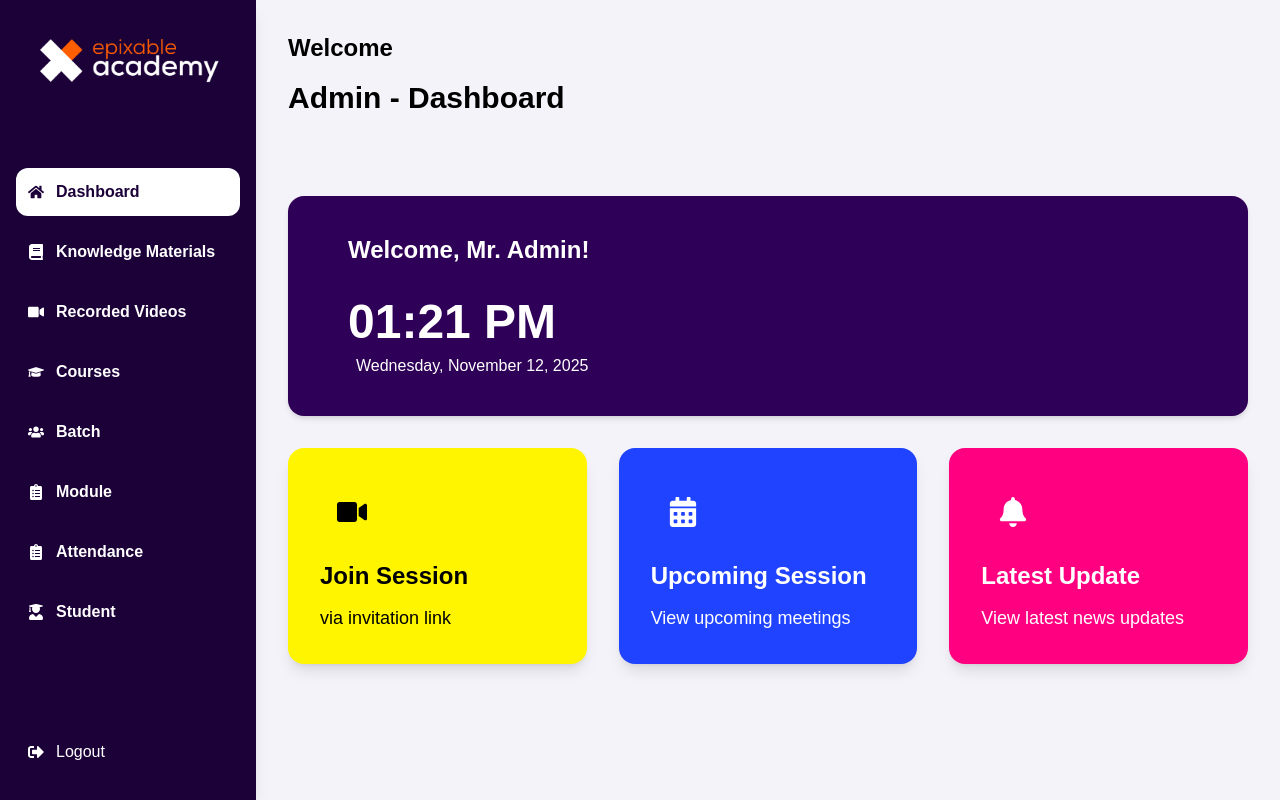
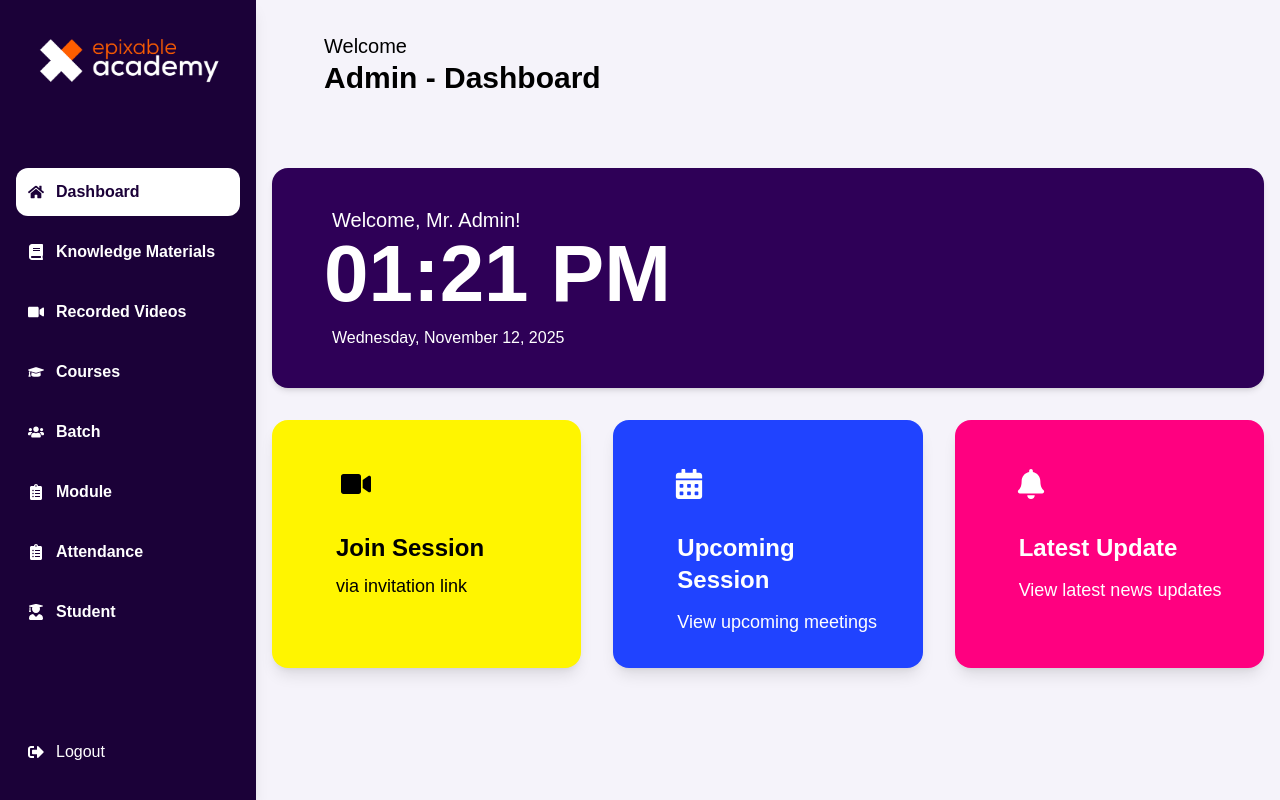
Before and after one commit to darshaaa/Epixable, a React (Vite) app: page /admin/dashboard in a window 1280 px wide. Built offline with nearby package versions, Linux system fonts and the light colour scheme.

Commit message:
Fix MainRouter path issue

```diff
--- a/src/Admin/AdminDashboard.jsx
+++ b/src/Admin/AdminDashboard.jsx
@@ -27,22 +27,22 @@ const AdminDashboard = () => {
       <AdminSidebar />
 
       {/* Main Content */}
-      <div className="flex-1 p-8">
-        <h2 className="text-2xl font-semibold text-black mb-4">Welcome</h2>
-        <h1 className="text-3xl font-bold text-black mb-6">
+      <div className="flex-1 p-4">
+        <h2 className="text-xl font-medium text-black mt-4 pl-13">Welcome</h2>
+        <h1 className="text-3xl font-bold text-black mb-1 pl-13 ">
           Admin - Dashboard
         </h1>
 
         {/* Welcome Section */}
-        <div className="bg-[#2E0057] pl-15 p-6 rounded-2xl shadow-md flex justify-between items-center mb-8 mt-20 min-h-[220px] w-full">
+        <div className="bg-[#2E0057] pl-15 p-6 rounded-2xl  shadow-md flex justify-between items-center mb-8 mt-18 min-h-[220px] w-full">
           <div>
-            <h3 className="text-2xl font-semibold text-white mb-8">
+            <h3 className="text-xl font-medium text-white ">
               Welcome, Mr. Admin!
             </h3>
-            <p className="text-5xl font-bold text-white mt-3">
+            <p className="text-[80px] font-bold text-white -mt-5 -ml-2">
               {formattedTime}
             </p>
-            <p className="text-white mt-2 pl-2">{formattedDate}</p>
+            <p className="text-white -mt-2 -ml-0">{formattedDate}</p>
           </div>
         </div>
 
@@ -51,33 +51,33 @@ const AdminDashboard = () => {
           {/* Join Session - First Card */}
           <div className="bg-[#FFF500] p-8 rounded-2xl shadow-lg hover:shadow-2xl transition transform hover:scale-105 flex flex-col items-start text-left">
             {/* Transparent background circle */}
-            <div className="w-16 h-16 flex items-center justify-center mb-4 rounded-2xl">
-              <FaVideo className="text-black text-3xl" />
+            <div className="w-16 h-16 flex items-center justify-center mb-4 rounded-2xl ml-5">
+              <FaVideo className="text-black text-3xl " />
             </div>
-            <h4 className="text-2xl font-bold text-black mb-3">Join Session</h4>
-            <p className="text-lg text-black">via invitation link</p>
+            <h4 className="text-2xl font-bold text-black mb-2 ml-8">Join Session</h4>
+            <p className="text-lg text-black ml-8">via invitation link</p>
           </div>
 
           {/* Upcoming Meetings */}
           <div className="bg-[#2043FF] p-8 rounded-2xl shadow-lg hover:shadow-2xl transition transform hover:scale-105 flex flex-col items-start text-left">
-            <div className="w-16 h-16 flex items-center justify-center mb-4 rounded-2xl">
+            <div className="w-16 h-16 flex items-center justify-center mb-4 rounded-2xl ml-3">
               <FaCalendarAlt className="text-white text-3xl" />
             </div>
-            <h4 className="text-2xl font-bold text-white mb-3">
+            <h4 className="text-2xl font-bold text-white mb-3 ml-8">
               Upcoming Session
             </h4>
-            <p className="text-lg text-white">View upcoming meetings</p>
+            <p className="text-lg text-white ml-8">View upcoming meetings</p>
           </div>
 
           {/* Latest Update */}
           <div className="bg-[#FF0080] p-8 rounded-2xl shadow-lg hover:shadow-2xl transition transform hover:scale-105 flex flex-col items-start text-left">
-            <div className="w-16 h-16 flex items-center justify-center mb-4 rounded-2xl">
+            <div className="w-16 h-16 flex items-center justify-center mb-4 rounded-2xl ml-3">
               <FaBell className="text-white text-3xl" />
             </div>
-            <h4 className="text-2xl font-bold text-white mb-3">
+            <h4 className="text-2xl font-bold text-white mb-3 ml-8">
               Latest Update
             </h4>
-            <p className="text-lg text-white">View latest news updates</p>
+            <p className="text-lg text-white ml-8">View latest news updates</p>
           </div>
         </div>
       </div>
--- a/src/Admin/AdminSidebar.jsx
+++ b/src/Admin/AdminSidebar.jsx
@@ -26,6 +26,7 @@ const AdminSidebar = () => {
     { name: "Batch", icon: <FaUsers />, path: "/admin/batch" },
      { name: "Module", icon: <FaClipboardList />, path: "/admin/module" },
     { name: "Attendance", icon: <FaClipboardList />, path: "/admin/attendance" },
+
   ];
 
   return (
--- a/src/Admin/AdminStudentList.jsx
+++ b/src/Admin/AdminStudentList.jsx
@@ -152,12 +152,12 @@ const AdminStudentList = () => {
   });
 
   return (
-    <div className="flex min-h-screen bg-[#F7F7F7] font-poppins">
+    <div className="flex min-h-screen bg-gray-300 font-poppins">
       <AdminSidebar />
 
       <div className="flex-1 p-10 relative overflow-hidden max-w-full">
         {/* Page Title with Icon */}
-        <div className="flex items-center gap-3 mb-10 mt-10">
+        <div className="flex items-center gap-3 mb-10 -mt-0">
           <span className="text-3xl bg-[#1B0138] text-white p-3 rounded-xl">
             👨‍🎓
           </span>
@@ -166,7 +166,7 @@ const AdminStudentList = () => {
           </h1>
         </div>
 
-        <div className="bg-gradient-to-br from-[#FFFFFF] to-[#7a6592] p-6 rounded-2xl shadow-xl">
+        <div className="bg-white p-6 rounded-2xl mt-18">
           {/* TOP BAR (Search + Date Filter + Add Student) */}
           <div className="flex justify-between items-center mb-4 pb-3">
             <h2 className="text-xl font-semibold text-gray-800">
--- a/src/Admin/Attendance.jsx
+++ b/src/Admin/Attendance.jsx
@@ -264,12 +264,12 @@ const Attendance = () => {
 
   return (
     <>
-      <div className="flex min-h-screen bg-[#F7F7F7] font-poppins overflow-hidden">
+      <div className="flex min-h-screen bg-gray-300 font-poppins overflow-hidden">
         <AdminSidebar />
 
         <div className="flex-1 p-4 sm:p-8 overflow-y-auto h-screen">
           {/* Header */}
-          <div className="mb-6 flex items-center gap-4 mt-9">
+          <div className="mb-6 flex items-center gap-4 mt-2">
             <div className="bg-[#1B0138] p-3 rounded-xl text-white">
               <FaClipboardList size={20} />
             </div>
@@ -292,7 +292,7 @@ const Attendance = () => {
             )}
           </AnimatePresence>
 
-          <div className="bg-gradient-to-br from-[#FFFFFF] to-[#7a6592] rounded-2xl p-6 sm:p-8 shadow-xl ">
+          <div className="bg-white rounded-2xl p-6 sm:p-8 mt-21">
             {/* Select batch */}
             <div className="flex justify-start mb-6">
               <button
--- a/src/Admin/KnowledgeMaterials.jsx
+++ b/src/Admin/KnowledgeMaterials.jsx
@@ -67,12 +67,12 @@ const KnowledgeMaterials = () => {
   );
 
   return (
-    <div className="flex min-h-screen bg-white relative overflow-hidden">
+    <div className="flex min-h-screen bg-gray-300 relative overflow-hidden">
       <AdminSidebar />
 
       <div className="flex-1 min-h-screen p-8 ">
         {/* Page Header with Logo */}
-        <div className="mb-6 flex items-center gap-4 mt-8 ">
+        <div className="mb-6 flex items-center gap-4 mt-3">
           <div className="bg-[#1B0138] p-3 rounded-xl text-white inline-flex items-center justify-center">
             <FaBook size={20} />
           </div>
@@ -82,7 +82,7 @@ const KnowledgeMaterials = () => {
         </div>
 
         {/* Upload & Search Section */}
-        <div className="bg-gradient-to-br from-[#FFFFFF] to-[#7a6592] rounded-2xl p-8 shadow-sm relative mt-15 border border-gray-100">
+        <div className="bg-white rounded-2xl p-8  relative mt-21 border border-gray-100">
 
           <div className="flex justify-between items-center mb-8">
             <input
--- a/src/Admin/Module.jsx
+++ b/src/Admin/Module.jsx
@@ -70,14 +70,18 @@ const Module = () => {
   );
 
   return (
-    <div className="flex min-h-screen font-poppins bg-[#F5F6FA] overflow-hidden">
+    <div className="flex min-h-screen font-poppins bg-gray-300 overflow-hidden">
       <AdminSidebar />
 
-      <div className="flex-1 p-8 md:p-12 bg-gray-50 overflow-y-auto h-screen">
-        <h1 className="text-4xl font-extrabold text-[#1B0138] mb-10 border-b pb-4">
+      <div className="flex-1 p-8 md:p-12 bg-gray-300 overflow-y-auto h-screen -mt-3">
+        <h1 className="text-4xl font-extrabold text-[#1B0138] mb-10 ">
           🎓 Course Modules
         </h1>
 
+
+
+        <div className="mt-12">
+          <div className="bg-white p-6 rounded-xl shadow-inner mt-23 ">
         <div className="flex flex-col md:flex-row justify-between items-start md:items-center mb-10 gap-4">
           <motion.button
             whileHover={{ scale: 1.05 }}
@@ -113,7 +117,7 @@ const Module = () => {
                 setSelectedModule(module);
                 setShowDetailPopup(true);
               }}
-              className="bg-white p-6 rounded-3xl shadow-lg border border-gray-500 cursor-pointer hover:border-[#1B0138]"
+              className="bg-white p-6 rounded-3xl border border-gray-300 cursor-pointer hover:border-[#1B0138]"
             >
               <div className="flex-grow">
                 <div className="bg-[#1B0138] text-white p-3 rounded-xl inline-block mb-4 shadow-lg">
@@ -146,6 +150,8 @@ const Module = () => {
               No modules found matching "{search}".
             </div>
           )}
+        </div>
+        </div>
         </div>
 
         {/* CREATE POPUP — RIGHT SLIDE */}
```
Also changed, not shown: src/Admin/AdminRecordedVideos.jsx (+5 -5 lines), src/Admin/Batch.jsx (+7 -3 lines), src/Admin/Courses.jsx (+6 -6 lines).
